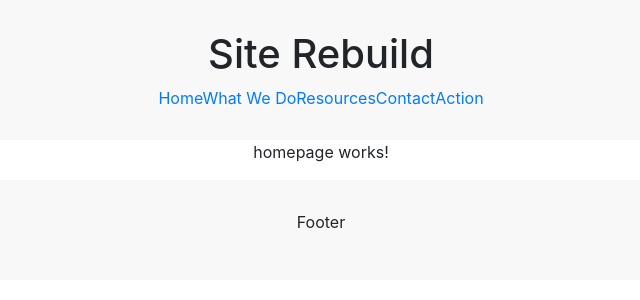
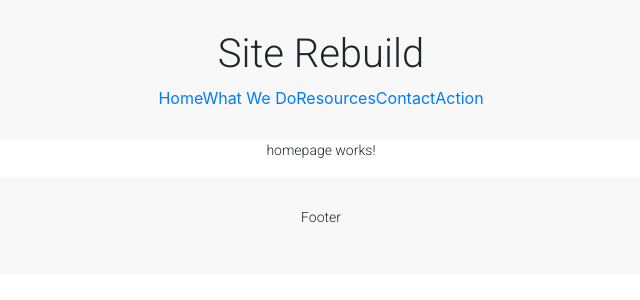
Before and after one commit to klowe27/ecommerce-rebuild, an Angular app: page / in a window 1280 px wide. Shown: the top 300 px of the page, without its empty margins (319-959 px from the left). Built offline with nearby package versions, Linux system fonts and the light colour scheme.

Commit message:
Add Roboto font

```diff
--- a/src/index.html
+++ b/src/index.html
@@ -1,5 +1,6 @@
 <!doctype html>
 <html lang="en">
+<link href="https://fonts.googleapis.com/css?family=Roboto:100i,300,400,500,700" rel="stylesheet">
 <head>
   <meta charset="utf-8">
   <title>Revel & Riot</title>
--- a/src/styles.css
+++ b/src/styles.css
@@ -1 +1,33 @@
 /* You can add global styles to this file, and also import other style files */
+h1 {
+  font-family: 'Roboto', sans-serif;
+  font-weight: 300;
+}
+
+h2 {
+  font-family: 'Roboto', sans-serif;
+  font-weight: 300;
+  font-size: 25px;
+  text-transform: uppercase;
+}
+
+h3 {
+  font-family: 'Roboto', sans-serif;
+  font-weight: 500;
+  font-size: 14px;
+  text-transform: uppercase;
+}
+
+h4 {
+  font-family: 'Roboto', sans-serif;
+  font-weight: 300;
+  font-size: 14px;
+  text-transform: uppercase;
+  margin-top: 10px;
+}
+
+p {
+  font-family: 'Roboto', sans-serif;
+  font-weight: 300;
+  font-size: 14px;
+}
```
